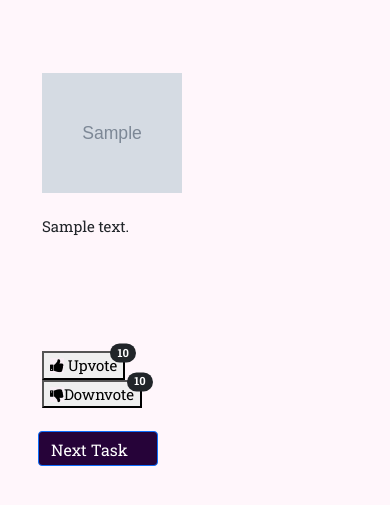
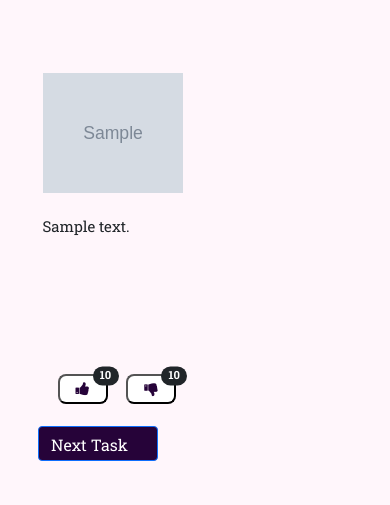
Before and after one commit to joyinola/survey, a Django app: template survey/templates/survey/headline.html in a window 390 px wide. Shown: the top 505 px of the page. Run offline with Django 3.2, Linux system fonts and the light colour scheme; the template is opened without the code that fills it: most values are stand-ins (such as "Sample title", 1, 10 or a date in 2020); grey boxes marked "Sample" are stand-in pictures.

Commit message:
'mobile-btn-style'

```diff
--- a/survey/static/survey.css
+++ b/survey/static/survey.css
@@ -55,29 +55,22 @@ height: 35px;
 img{
     display: block;
 }
-/*.thumbs, .thumbs:hover,.thumbs:focus,.thumbs:active{
-    background-color: white;
-    text-decoration: none;
-    color: inherit;
-}*/
-.fa{
+
+/* .fa{
     background-color: rgba(255, 238, 249,0.5);
-}
+} */
 .col-content a{
     background-color: rgba(255, 238, 249,0.5);
 }
-/*.fa:hover{
-    background-color: white;
-*/}
+
+
+
 .purple .fa{
 background-color: rgba(255, 238, 249,0.5);
 color:#260339
 
 }
-/*.purple .fa: hover{
-background-color:white
 
-}*/
 #code{
     background-color: #260339;
     padding: 50px;
@@ -102,7 +95,28 @@ background-color:white
     height: 35px;
 }
 
+[data-thumbs]{
+    background-color: white;
+    color: #260339;
+    border-radius: 8px;
+    width:50px;
+    height:30px;
+    font-size: 15px;
+    margin-left: 15px
 
+}
+.purple{
+    background-color:#260339;
+    color: white;
+    border-radius: 8px;
+}
+
+.purple .fa{
+    background-color:#260339;
+    color: rgba(255, 238, 249,0.5);
+}
+
+}
 
 @media only screen and (min-width:1020px) {
 
@@ -185,6 +199,8 @@ section #politics{
 [data-thumbs]{
     background-color: white;
     color: #260339;
+    width:100px;
+    height:40px;
     border-radius: 8px;
     margin-left: 15px
 
--- a/survey/templates/survey/headline.html
+++ b/survey/templates/survey/headline.html
@@ -25,8 +25,9 @@
             <img  src="{{i.img.url}}"/>
             <br>
             <p name='headline', id='{{i.id}}'>{{i.description}}</p>
+            <br>
             <button data-id='{{i.id}}' class='thumbs position-relative' data-thumbs="thumbs" href="#" data-page="{{p.number}}" id='tu{{i.id}}'
-            data-vote="upvote" name="vote"> <i class="fa fa-thumbs-up" aria-hidden="true"></i> Upvote
+            data-vote="upvote" name="vote"> <i class="fa fa-thumbs-up" aria-hidden="true"></i>
 
             <span class="position-absolute top-0 start-100 translate-middle badge rounded-pill bg-dark">
 
@@ -36,7 +37,7 @@
 
             </button>
             <button data-id='{{i.id}}' class='position-relative'data-thumbs="thumbs"  href="#" data-page="{{p.number}}" id="td{{i.id}}"
-            data-vote="downvote" name="vote"><i class="fa fa-thumbs-down" aria-hidden="true"></i>Downvote
+            data-vote="downvote" name="vote"><i class="fa fa-thumbs-down" aria-hidden="true"></i>
 
             <span class="position-absolute top-0 start-100 translate-middle badge rounded-pill bg-dark">
                 {{i.downVotes}}
--- a/surveyapp/settings.py
+++ b/surveyapp/settings.py
@@ -86,8 +86,8 @@ DATABASES = {
     'PASSWORD':config('PASSWORD'),
     'HOST':'ec2-54-165-184-219.compute-1.amazonaws.com',
     'PORT':5432,
-    'ENGINE': 'django.db.backends.sqlite3',
-    'NAME': BASE_DIR / 'db.sqlite3',
+    # 'ENGINE': 'django.db.backends.sqlite3',
+    # 'NAME': BASE_DIR / 'db.sqlite3',
     }
 }
 
```
Also changed, not shown: db.sqlite3.
